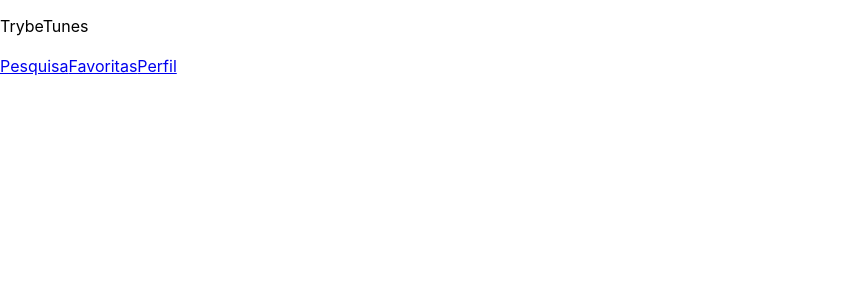
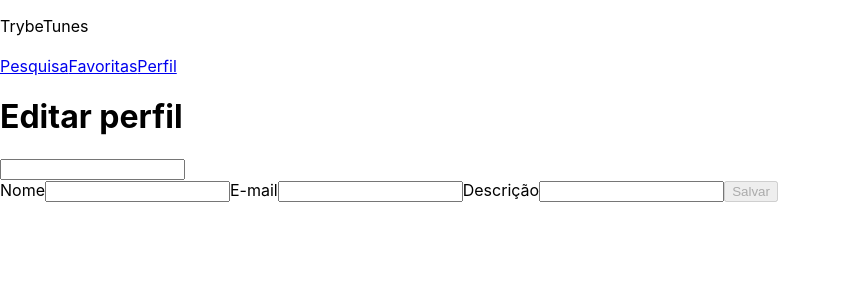
Before and after one commit to AnaMariaTozi/trybetunes, a React (Create React App) app: page /profile/edit in a window 1280 px wide. Shown: the top 300 px of the page, without its empty margins (0-841 px from the left). Built offline with nearby package versions, Linux system fonts and the light colour scheme.

Commit message:
14th requirement

```diff
--- a/src/pages/ProfileEdit.js
+++ b/src/pages/ProfileEdit.js
@@ -1,14 +1,138 @@
+import PropTypes from 'prop-types';
 import React, { Component } from 'react';
 import Header from '../components/Header';
+import { getUser, updateUser } from '../services/userAPI';
+import Loading from '../components/Loading';
 
 class ProfileEdit extends Component {
+  constructor() {
+    super();
+    this.state = {
+      name: '',
+      email: '',
+      image: '',
+      description: '',
+      loading: false,
+      saveBtnDisabled: true,
+    };
+
+    this.handleChange = this.handleChange.bind(this);
+    this.handleClick = this.handleClick.bind(this);
+  }
+
+  async componentDidMount() {
+    this.setState({ loading: true });
+    const user = await getUser();
+    this.setState({
+      loading: false,
+      name: user.name,
+      email: user.email,
+      description: user.description,
+      image: user.image,
+    });
+  }
+
+  handleChange(event) {
+    const { name, value } = event.target;
+    this.setState({
+      [name]: value,
+    });
+    this.handleSubmit();
+  }
+
+  handleSubmit = () => {
+    this.setState((prevState) => {
+      const { name, email, description, image } = prevState;
+      const validation = (name.length > 0
+      && email.length > 0
+      && description.length > 0
+      && image.length > 0);
+      if (validation) {
+        return ({ saveBtnDisabled: false });
+      } return ({ saveBtnDisabled: true });
+    });
+  }
+
+  async handleClick() {
+    const { name, email, image, description } = this.state;
+    const { history } = this.props;
+    this.setState({ loading: true }, () => {
+      updateUser({ name, email, image, description }).then(() => {
+        history.push('/profile');
+      });
+    });
+  }
+
   render() {
+    const { name, email, image, description, loading, saveBtnDisabled } = this.state;
     return (
       <div data-testid="page-profile-edit">
         <Header />
+        <h1>Editar perfil</h1>
+        {loading
+          ? <Loading />
+          : (
+            <form>
+              <div>
+
+                <label htmlFor="image">
+                  <input
+                    type="text"
+                    data-testid="edit-input-image"
+                    name="image"
+                    value={ image }
+                    onChange={ this.handleChange }
+                  />
+                </label>
+              </div>
+              <label htmlFor="name">
+                Nome
+                <input
+                  type="text"
+                  data-testid="edit-input-name"
+                  name="name"
+                  value={ name }
+                  onChange={ this.handleChange }
+                />
+              </label>
+              <label htmlFor="email">
+                E-mail
+                <input
+                  type="email"
+                  data-testid="edit-input-email"
+                  name="email"
+                  value={ email }
+                  onChange={ this.handleChange }
+                />
+              </label>
+              <label htmlFor="description">
+                Descrição
+                <input
+                  type="text"
+                  data-testid="edit-input-description"
+                  name="description"
+                  value={ description }
+                  onChange={ this.handleChange }
+                />
+              </label>
+              <button
+                type="button"
+                data-testid="edit-button-save"
+                disabled={ saveBtnDisabled }
+                onClick={ this.handleClick }
+              >
+                Salvar
+              </button>
+            </form>
+          )}
       </div>
+
     );
   }
 }
 
+ProfileEdit.propTypes = {
+  history: PropTypes.func.isRequired,
+};
+
 export default ProfileEdit;
```
